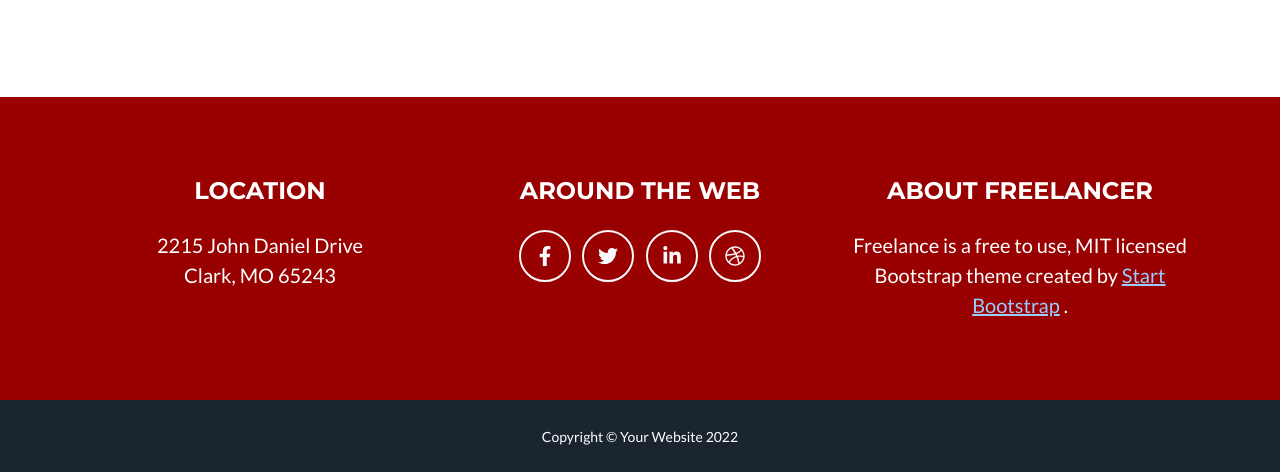
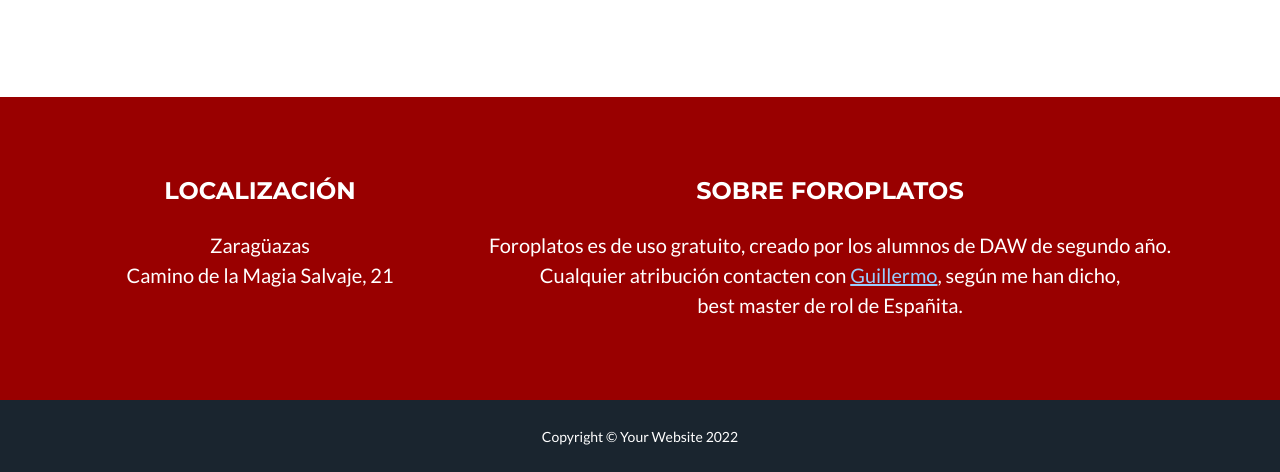
Before and after one commit to 22-daw-ericapastor/foropatos, a PHP site: page /web_recetas/ in a window 1280 px wide. Shown: the part 879-1351 px from the top of the page. Run offline with PHP 8.4, Linux system fonts and the light colour scheme; some libraries are stand-ins or nearby versions.

Commit message:
footer changes

```diff
--- a/app/Views/template/footer.php
+++ b/app/Views/template/footer.php
@@ -1,32 +1,29 @@
-
 <!-- Footer-->
 <footer class="footer text-center">
     <div class="container">
         <div class="row">
             <!-- Footer Location-->
             <div class="col-lg-4 mb-5 mb-lg-0">
-                <h4 class="text-uppercase mb-4">Location</h4>
-                <p class="lead mb-0">
-                    2215 John Daniel Drive
-                    <br />
-                    Clark, MO 65243
-                </p>
+                <h4 class="text-uppercase mb-4">Localización</h4>
+                <p class="lead mb-0">Zaragüazas<br/>Camino de la Magia Salvaje, 21</p>
             </div>
             <!-- Footer Social Icons-->
+            <!-- Uncomment this line to add social nets
             <div class="col-lg-4 mb-5 mb-lg-0">
-                <h4 class="text-uppercase mb-4">Around the Web</h4>
+                <h4 class="text-uppercase mb-4">Nuestras redes</h4>
                 <a class="btn btn-outline-light btn-social mx-1" href="#!"><i class="fab fa-fw fa-facebook-f"></i></a>
                 <a class="btn btn-outline-light btn-social mx-1" href="#!"><i class="fab fa-fw fa-twitter"></i></a>
                 <a class="btn btn-outline-light btn-social mx-1" href="#!"><i class="fab fa-fw fa-linkedin-in"></i></a>
                 <a class="btn btn-outline-light btn-social mx-1" href="#!"><i class="fab fa-fw fa-dribbble"></i></a>
             </div>
+            -->
             <!-- Footer About Text-->
-            <div class="col-lg-4">
-                <h4 class="text-uppercase mb-4">About Freelancer</h4>
+            <div class="col-lg-8">
+                <h4 class="text-uppercase mb-4">Sobre Foroplatos</h4>
                 <p class="lead mb-0">
-                    Freelance is a free to use, MIT licensed Bootstrap theme created by
-                    <a href="http://startbootstrap.com">Start Bootstrap</a>
-                    .
+                    Foroplatos es de uso gratuito, creado por los alumnos de DAW de segundo año.
+                    <br/>Cualquier atribución contacten con <a href="#!">Guillermo</a>, según me han dicho,
+                    <br/>best master de rol de Españita.
                 </p>
             </div>
         </div>
```
